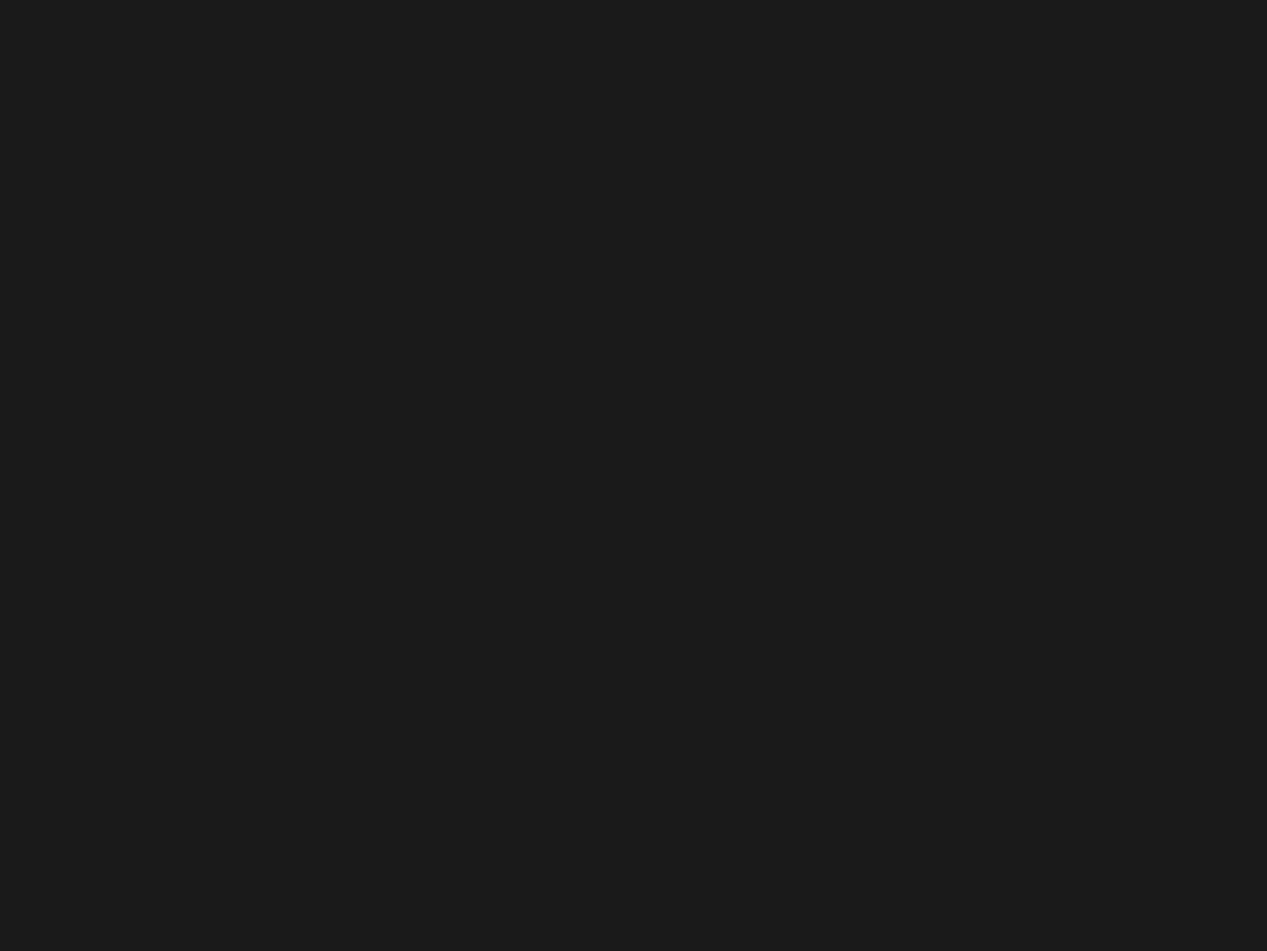
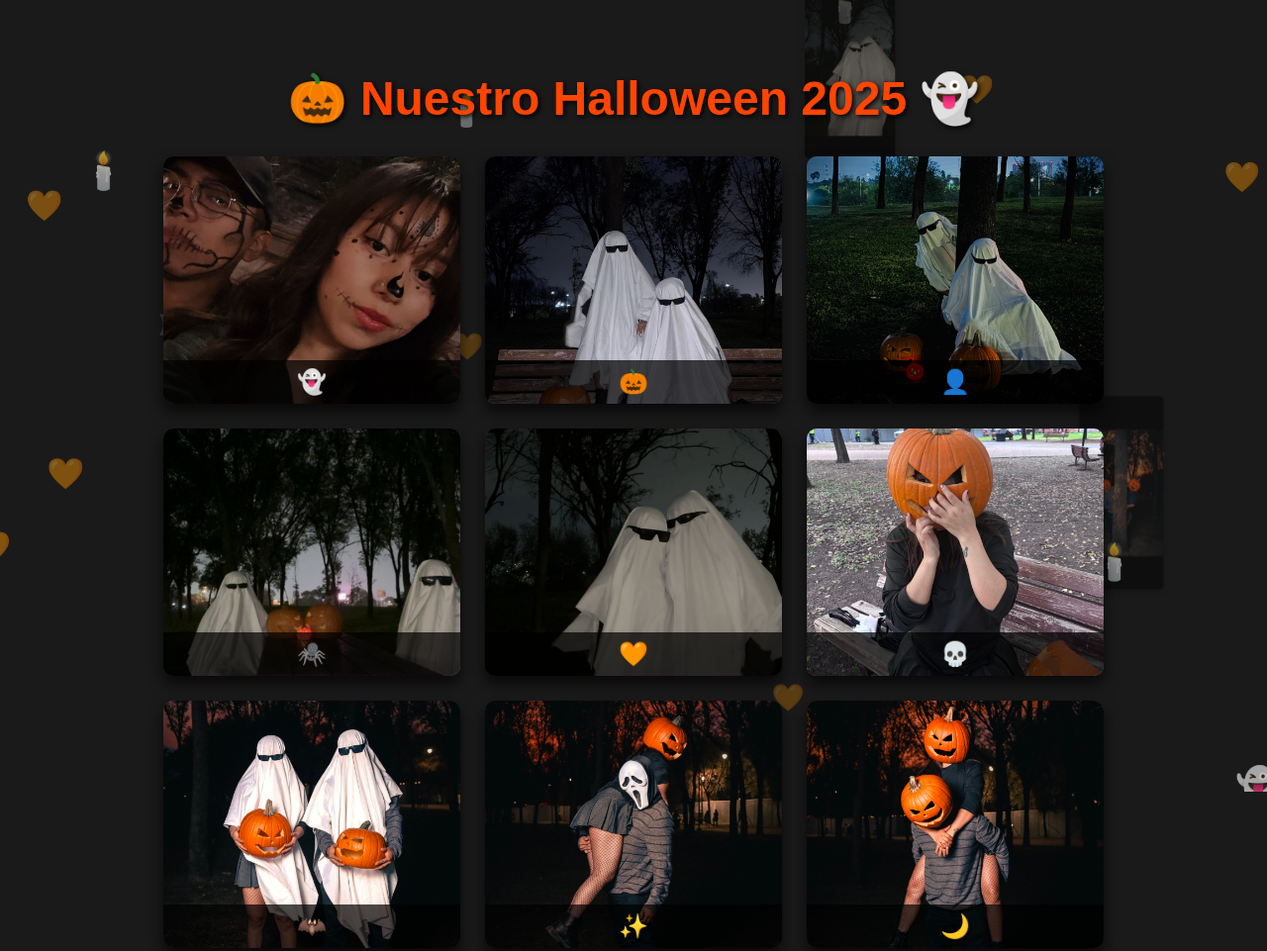
Before and after one commit to josejo-ui/Haslloween-, a plain HTML site: page index.html in a window 1280 px wide. Shown: the top 961 px of the page at 99% size. Before the commit the page ends 880 px from the top, so only its background shows below. Drawn offline with Linux system fonts and the light colour scheme.

Commit message:
Fix title typo and adjust styles for Halloween page

```diff
--- a/index.html
+++ b/index.html
@@ -2,26 +2,26 @@
 <html lang="es">
 <head>
     <meta charset="UTF-8">
-    <title>Nuestro Haslloween 2025 🎃</title>
+    <title>Nuestro Halloween 2025 🎃</title>
     <style>
         body {
             margin: 0;
-            height: 100vh; /* Para que el contenedor de animación cubra toda la altura */
-            background: #1a1a1a; /* Fondo oscuro de Halloween */
+            height: 100vh;
+            background: #1a1a1a;
             font-family: Arial, sans-serif;
-            color: #ff9900; /* Texto naranja */
+            color: #ff9900;
             padding: 40px 20px;
             text-align: center;
-            overflow: hidden; /* Oculta barras de desplazamiento */
-            position: relative; /* Necesario para el z-index */
+            overflow: hidden;
+            position: relative;
         }
 
         h1 {
-            color: #ff4500; /* Naranja más intenso */
+            color: #ff4500;
             margin-bottom: 30px;
             font-size: 3em;
             text-shadow: 2px 2px 5px #000;
-            position: relative; /* Asegura que el título esté por encima de las animaciones */
+            position: relative;
             z-index: 2;
         }
 
@@ -32,7 +32,7 @@
             gap: 25px;
             max-width: 1400px;
             margin: 0 auto;
-            position: relative; /* Asegura que la galería esté por encima de las animaciones */
+            position: relative;
             z-index: 2;
         }
 
@@ -70,7 +70,7 @@
             background-color: rgba(0, 0, 0, 0.7);
             color: white;
             padding: 8px 0;
-            font-size: 1.1em;
+            font-size: 1.5em; /* Aumentamos el tamaño del emoji */
             font-weight: bold;
         }
 
@@ -81,28 +81,189 @@
             left: 0;
             width: 100vw;
             height: 100vh;
-            pointer-events: none; /* Permite hacer clic a través de él */
-            z-index: 1; /* Detrás del título y la galería */
-            overflow: hidden; /* Para que los elementos no generen scroll */
+            pointer-events: none;
+            z-index: 1;
+            overflow: hidden;
         }
 
         .floating-element {
             position: absolute;
-            animation: moveAndFade 10s linear forwards; /* Duración de la animación */
+            animation: moveAndFade 10s linear forwards;
             pointer-events: none;
-            opacity: 0.8; /* Opacidad base para todos los elementos flotantes */
+            opacity: 0.8;
         }
 
         /* Estilos específicos para las fotos flotantes */
         .floating-photo {
-            width: 100px; /* Tamaño de las fotos flotantes */
+            width: 100px;
             height: auto;
             border-radius: 5px;
             box-shadow: 0 4px 8px rgba(0,0,0,0.3);
-            opacity: 0.7; /* Ligeramente más translúcidas */
+            opacity: 0.7;
         }
 
         /* Estilos específicos para los emojis de Halloween */
         .floating-halloween-emoji {
-            font-size: 2.5em; /* Tamaño de los emojis */
+            font-size: 2.5em;
         }
+
+        /* Estilos específicos para los corazones con opacidad */
+        .floating-heart {
+            font-size: 2em;
+            opacity: 0.5;
+        }
+
+        @keyframes moveAndFade {
+            0% {
+                transform: translate(0, 0) scale(1);
+            }
+            100% {
+                transform: translate(var(--final-x), var(--final-y)) scale(0.6);
+                opacity: 0;
+            }
+        }
+    </style>
+</head>
+<body>
+
+    <h1>🎃 Nuestro Halloween 2025 👻</h1>
+
+    <div id="gallery">
+        <div class="photo-card">
+            <img src="11.jpg" alt="Fantasmas de Halloween">
+            <div class="photo-caption">👻</div>
+        </div>
+
+        <div class="photo-card">
+            <img src="10.jpg" alt="Calabaza en el suelo">
+            <div class="photo-caption">🎃</div>
+        </div>
+
+        <div class="photo-card">
+            <img src="9.jpg" alt="Persona con máscara">
+            <div class="photo-caption">👤</div>
+        </div>
+
+        <div class="photo-card">
+            <img src="8.jpg" alt="Calabaza escondida">
+            <div class="photo-caption">🕷️</div>
+        </div>
+
+        <div class="photo-card">
+            <img src="7.jpg" alt="Niño con calabaza pequeña">
+            <div class="photo-caption">🧡</div>
+        </div>
+
+        <div class="photo-card">
+            <img src="6.jpg" alt="Calavera y calabaza">
+            <div class="photo-caption">💀</div>
+        </div>
+
+        <div class="photo-card">
+            <img src="5.jpg" alt="Pareja en el bosque">
+            <div class="photo-caption">🦇</div>
+        </div>
+
+        <div class="photo-card">
+            <img src="4.jpg" alt="Pareja mirando">
+            <div class="photo-caption">✨</div>
+        </div>
+
+        <div class="photo-card">
+            <img src="3.jpg" alt="Pareja sentada en el pasto">
+            <div class="photo-caption">🌙</div>
+        </div>
+
+        <div class="photo-card">
+            <img src="2.jpg" alt="Pareja agarrados de la mano">
+            <div class="photo-caption">💜</div>
+        </div>
+
+        <div class="photo-card">
+            <img src="1.jpg" alt="Pareja agarrados de la mano">
+            <div class="photo-caption">❤️</div>
+        </div>
+    </div>
+
+    <div id="animation-container"></div>
+
+    <audio id="background-audio" autoplay loop controls>
+        <source src="Audio Haslloween.mp3" type="audio/mpeg">
+        Tu navegador no soporta el elemento de audio.
+    </audio>
+
+<script>
+        const animationContainer = document.getElementById('animation-container');
+
+        const floatingPhotos = [
+            '11.jpg', '10.jpg', '9.jpg', '8.jpg', '7.jpg',
+            '6.jpg', '5.jpg', '4.jpg', '3.jpg', '2.jpg', '1.jpg',
+        ];
+
+        const halloweenEmojis = ['👻', '🎃', '🕸️', '🕷️', '🦇', '🌕', '🕯️'];
+
+        const coloredHearts = ['🧡', '💜'];
+
+        // Función general para crear elementos flotantes
+        function createFloatingElement(type) {
+            const element = (type === 'photo') ? document.createElement('img') : document.createElement('span');
+            element.classList.add('floating-element');
+
+            let content;
+            if (type === 'photo') {
+                content = floatingPhotos[Math.floor(Math.random() * floatingPhotos.length)];
+                element.src = content;
+                element.classList.add('floating-photo');
+            } else if (type === 'halloweenEmoji') {
+                content = halloweenEmojis[Math.floor(Math.random() * halloweenEmojis.length)];
+                element.innerHTML = content;
+                element.classList.add('floating-halloween-emoji');
+            } else if (type === 'coloredHeart') {
+                content = coloredHearts[Math.floor(Math.random() * coloredHearts.length)];
+                element.innerHTML = content;
+                element.classList.add('floating-heart');
+            }
+
+            // Posición de inicio aleatoria desde los bordes
+            const side = Math.floor(Math.random() * 4);
+            let startX, startY;
+
+            if (side === 0) { // Desde arriba
+                startX = Math.random() * window.innerWidth;
+                startY = -100;
+            } else if (side === 1) { // Desde la derecha
+                startX = window.innerWidth + 100;
+                startY = Math.random() * window.innerHeight;
+            } else if (side === 2) { // Desde abajo
+                startX = Math.random() * window.innerWidth;
+                startY = window.innerHeight + 100;
+            } else { // Desde la izquierda
+                startX = -100;
+                startY = Math.random() * window.innerHeight;
+            }
+
+            element.style.left = `${startX}px`;
+            element.style.top = `${startY}px`;
+
+            // Posición final aleatoria
+            const finalX = Math.random() * window.innerWidth;
+            const finalY = Math.random() * window.innerHeight;
+
+            element.style.setProperty('--final-x', `${finalX - startX}px`);
+            element.style.setProperty('--final-y', `${finalY - startY}px`);
+
+            animationContainer.appendChild(element);
+
+            setTimeout(() => {
+                element.remove();
+            }, 10000);
+        }
+
+        // Intervalos para crear los diferentes tipos de elementos flotantes
+        setInterval(() => createFloatingElement('photo'), 1500);
+        setInterval(() => createFloatingElement('halloweenEmoji'), 500);
+        setInterval(() => createFloatingElement('coloredHeart'), 300);
+
+    </script>
+</body>
+</html>
```
